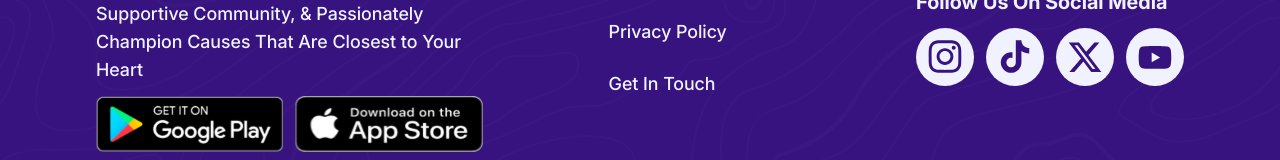
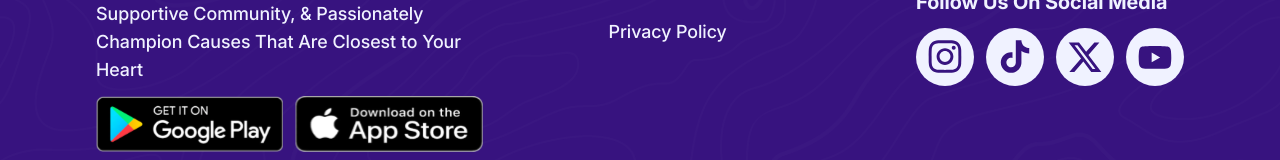
Before and after one commit to egileekada/hiroek-landing-page, a React (Vite) app: page /about-us in a window 1280 px wide. Shown: the part 1847-2007 px from the top of the page. Built offline with nearby package versions, Linux system fonts and the light colour scheme.

Commit message:
update on acitivate button

```diff
--- a/src/components/charityComponent/SectionD.tsx
+++ b/src/components/charityComponent/SectionD.tsx
@@ -1,8 +1,13 @@
-import { CustomButton } from "../shared";
-import { Forwardarrow } from "../svg";
+import { useState } from "react";
+// import { CustomButton } from "../shared";
+// import { Forwardarrow } from "../svg";
+import GetInTouch from "../shared/GetInTouch";
 
 
 export default function SectionD() {
+
+    const [open, setOpen] = useState(false)
+
     return (
         <div className=" w-full py-14 px-6 lg:px-12 text-center gap-6 flex relative flex-col items-center text-primary bg-secondary " >
             <p className=" italic text-3xl xl:text-[56px] lg:text-[45px] xl:leading-[60px] lg:leading-[50px] relative z-10" >Hiroek is more than an app!</p>
@@ -12,9 +17,10 @@ export default function SectionD() {
             <p className=" relative z-10 text-[28px] leading-[42px] font-axiformamedium italic max-w-[1000px] " >
             We help you carve out a space in real life where your community members feel they belong.
             </p>
-            <CustomButton style={{ boxShadow: "3px 3px 0px 0px #37137F80", background: "linear-gradient(180deg, #8C43FE 0%, #37137F 81%)" }} text="Activate your account" size={"4"} type="button" className="  cursor-pointer lg:ml-auto !text-white font-bold !w-fit !shadow-lg " icon={
+            <GetInTouch open={open} setOpen={setOpen} activatebtn={true} />
+            {/* <CustomButton style={{ boxShadow: "3px 3px 0px 0px #37137F80", background: "linear-gradient(180deg, #8C43FE 0%, #37137F 81%)" }} text="Activate your account" size={"4"} type="button" className="  cursor-pointer lg:ml-auto !text-white font-bold !w-fit !shadow-lg " icon={
                                         <Forwardarrow />
-                                    } />
+                                    } /> */}
             <img alt="whitestroke" src="/images/whitestroke.png" className=" object-cover inset-0 absolute opacity-5 w-full h-full " />
         </div>
     )
--- a/src/components/charityComponent/carousel.tsx
+++ b/src/components/charityComponent/carousel.tsx
@@ -1,13 +1,15 @@
 import { useEffect, useState } from "react";
-import { CarouselLeftArrow, CarouselRightArrow, Forwardarrow, UnderLineIcon } from "../svg";
+import { CarouselLeftArrow, CarouselRightArrow, UnderLineIcon } from "../svg";
 import { charityData } from "../constant";
 import { AnimatePresence, motion } from "framer-motion";
-import { CustomButton } from "../shared";
+import GetInTouch from "../shared/GetInTouch";
+// import { CustomButton } from "../shared";
 
 
 export default function Carousel() {
 
     const [isShown, setIsShown] = useState(0)
+    const [open, setOpen] = useState(false)
 
     const boxAnimation = {
         key: "box",
@@ -84,9 +86,7 @@ export default function Carousel() {
                                 <div key={index} className=" flex flex-col lg:text-right lg:items-end lg:max-w-[80%] gap-6 " >
                                     <motion.p {...boxAnimation} className=" text-3xl whitespace-pre-line lg:text-[50px] lg:leading-[60px] uppercase " >{item?.name}</motion.p>
                                     <motion.p {...boxAnimation} className=" whitespace-pre-line text-[#424242] lg:text-2xl lg:leading-[36px] " >{item?.detail}</motion.p>
-                                    <CustomButton style={{ boxShadow: "3px 3px 0px 0px #37137F80", background: "linear-gradient(180deg, #8C43FE 0%, #37137F 81%)" }} text="Activate your account" size={"4"} type="button" className="  cursor-pointer lg:ml-auto !text-white font-bold !w-fit !shadow-lg " icon={
-                                        <Forwardarrow />
-                                    } />
+                                    <GetInTouch open={open} setOpen={setOpen} activatebtn={true} />
                                 </div>
                             )
                         }
--- a/src/components/shared/GetInTouch.tsx
+++ b/src/components/shared/GetInTouch.tsx
@@ -1,7 +1,7 @@
 
 import * as Dialog from '@radix-ui/react-dialog';
 import { CustomButton } from '.'
-import { CloseIcon, Touch } from '../svg'
+import { CloseIcon, Forwardarrow, Touch } from '../svg'
 import CustomInput from './customInput';
 import toast from "react-hot-toast";
 import { useMutation } from 'react-query';
@@ -13,10 +13,11 @@ interface IProps {
     setOpen: (by: boolean) => void,
     text?: string,
     span?: boolean,
-    no_underline?: boolean
+    no_underline?: boolean,
+    activatebtn?: boolean
 }
 
-export default function GetInTouch({ open, setOpen, text, span, no_underline }: IProps) {
+export default function GetInTouch({ open, setOpen, text, span, no_underline, activatebtn }: IProps) {
 
     // const { setEmail, setFullname, setMessage, setOrganizationName, isLoading, mutate, message, email, fullname, organizationName } = useMessage()
 
@@ -27,7 +28,7 @@ export default function GetInTouch({ open, setOpen, text, span, no_underline }:
     const [error, setError] = useState(false)
     const [message, setMessage] = useState("")
 
-    useEffect(()=> {
+    useEffect(() => {
         setError(false)
     }, [open])
 
@@ -55,16 +56,16 @@ export default function GetInTouch({ open, setOpen, text, span, no_underline }:
     });
 
     const submit = () => {
-        if(!email) {
+        if (!email) {
             // toast.error("Enter Email")
             setError(true)
-        } else if(!fullname){
+        } else if (!fullname) {
             // toast.error("Enter Full Name")
             setError(true)
-        }else if(!organizationName){
+        } else if (!organizationName) {
             // toast.error("Enter Organization Name")
             setError(true)
-        }else if(!message){
+        } else if (!message) {
             // toast.error("Enter Message")
             setError(true)
         } else {
@@ -76,12 +77,17 @@ export default function GetInTouch({ open, setOpen, text, span, no_underline }:
     return (
         <div className=' w-fit relative ' >
 
-            {(text && span) && (
+            {(text && span && activatebtn) && (
                 <span onClick={() => setOpen(true)} role="button" className={no_underline ? ' font-medium text-lg ' : ' underline '}  >{text ? text : "Get In Touch"}</span>
             )}
-            {!text && (
+            {(!text && !activatebtn) && (
                 <CustomButton onClick={() => setOpen(true)} text='Get In Touch' type="button" size={"3"} style={{ background: "linear-gradient(90deg, #8C43FE 0%, #37137F 100%)" }} className=" rounded-[10px] text-base !font-bold text-white " icon={
                     <Touch />
+                } />
+            )}
+            {(activatebtn) && (
+                <CustomButton onClick={() => setOpen(true)} style={{ boxShadow: "3px 3px 0px 0px #37137F80", background: "linear-gradient(180deg, #8C43FE 0%, #37137F 81%)" }} text="Activate your account" size={"4"} type="button" className="  !cursor-pointer lg:ml-auto !text-white font-bold !w-fit !shadow-lg " icon={
+                    <Forwardarrow />
                 } />
             )}
             <Dialog.Root open={open} >
@@ -97,7 +103,7 @@ export default function GetInTouch({ open, setOpen, text, span, no_underline }:
                             <div className=' w-full flex flex-col mt-6 gap-4 ' >
                                 <div className=' flex w-full flex-col ' >
                                     <p className=' text-[#37137FBF] font-axiformamedium text-sm font-semibold ' >Full Name</p>
-                                        <div className={` border ${(error && !fullname) ? " border-red-600 text-red-600 " : " border-[#1E1E1E26] " } rounded-lg `} >
+                                    <div className={` border ${(error && !fullname) ? " border-red-600 text-red-600 " : " border-[#1E1E1E26] "} rounded-lg `} >
                                         <CustomInput onChange={setFullname} name="fullname" type="text" placeholder="Enter Full Name" />
                                     </div>
                                 </div>
```
Lines whose indentation alone changed are shown as unchanged.
